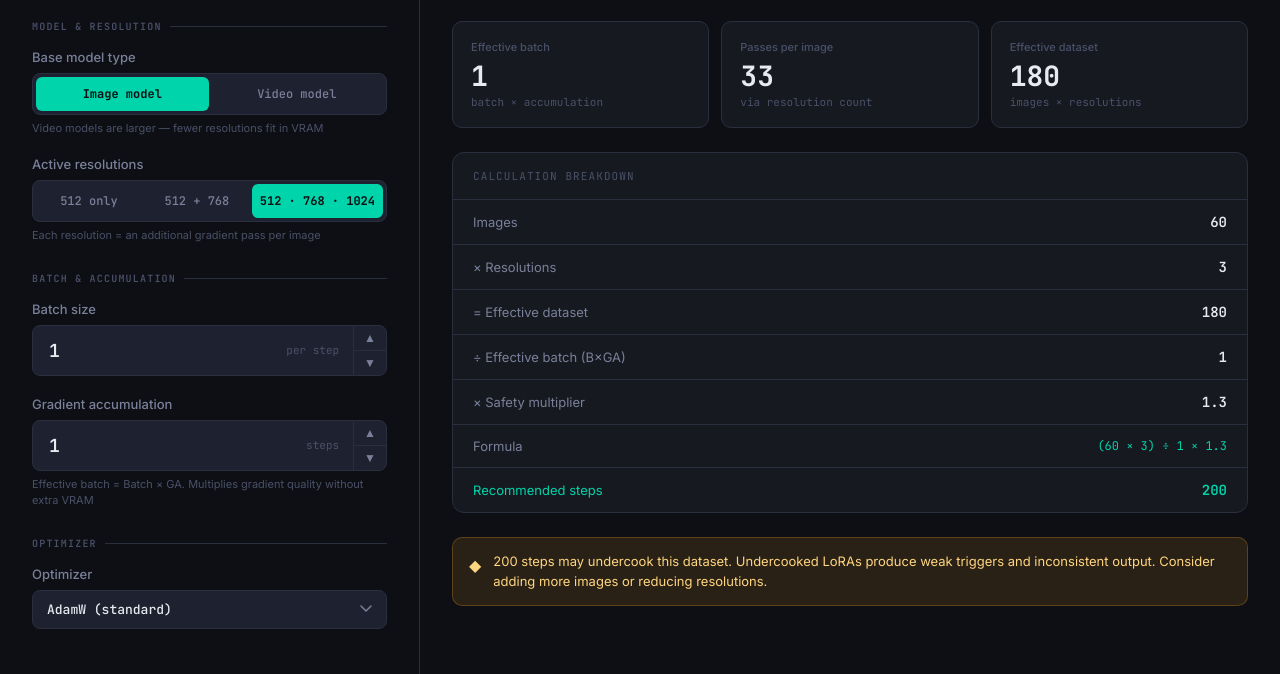
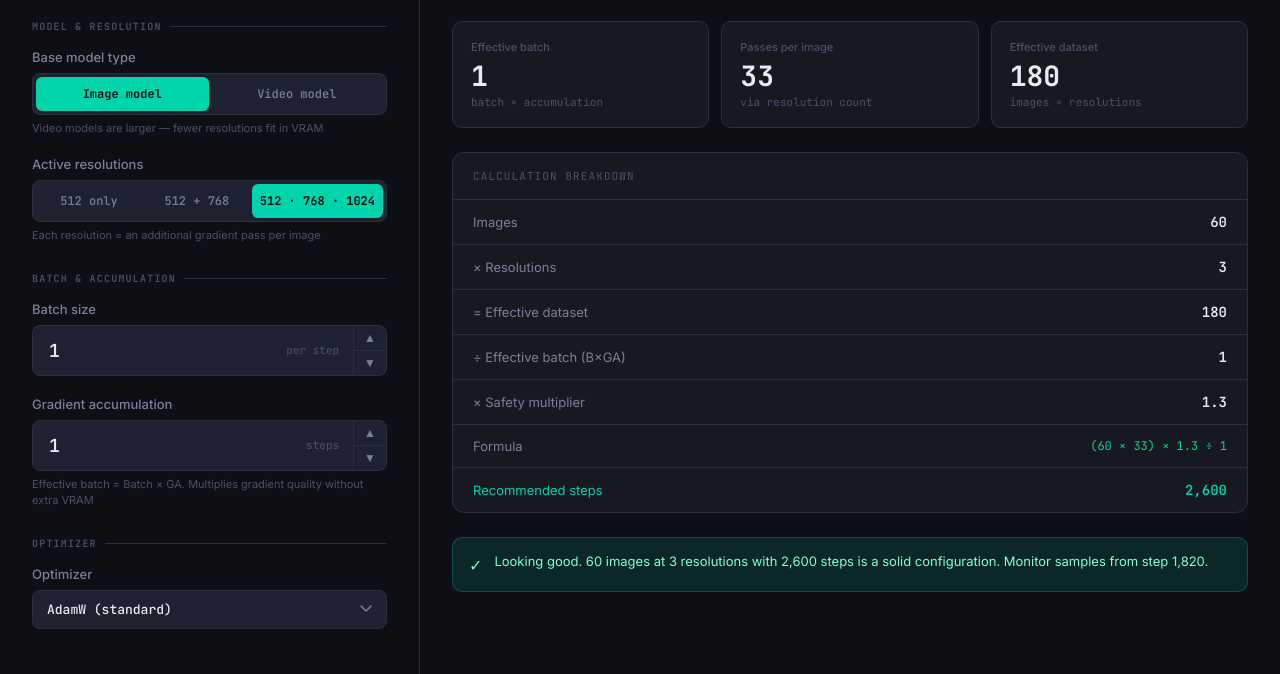
Before and after one commit to DragonDiffusionbyBoyo/Boyo-AIToolkit-Steps-Calculator, a plain HTML site: page index.html in a window 1280 px wide. Shown: the part 330-1004 px from the top of the page. Drawn offline with Linux system fonts and the light colour scheme.

Commit message:
Add files via upload

```diff
--- a/index.html
+++ b/index.html
@@ -827,7 +827,8 @@
     const effBatch = batch * ga;
     const effDataset = images * res;
     const passesPerImage = Math.round(100 / res);
-    const rawSteps = (effDataset / effBatch) * 1.3;
+    // Correct formula: images × passes_per_image × safety_multiplier ÷ effective_batch
+    const rawSteps = (images * passesPerImage * 1.3) / effBatch;
     const recommended = Math.round(rawSteps / 100) * 100;
     const rangeMin = Math.round(recommended * 0.85 / 50) * 50;
     const rangeMax = Math.round(recommended * 1.2 / 50) * 50;
@@ -861,7 +862,7 @@
     document.getElementById('bRes').textContent = res;
     document.getElementById('bEffDataset').textContent = effDataset;
     document.getElementById('bEffBatch').textContent = effBatch;
-    document.getElementById('bFormula').textContent = `(${images} × ${res}) ÷ ${effBatch} × 1.3`;
+    document.getElementById('bFormula').textContent = `(${images} × ${passesPerImage}) × 1.3 ÷ ${effBatch}`;
     document.getElementById('bFinal').textContent = recommended.toLocaleString();
 
     // Optimizer note
```
